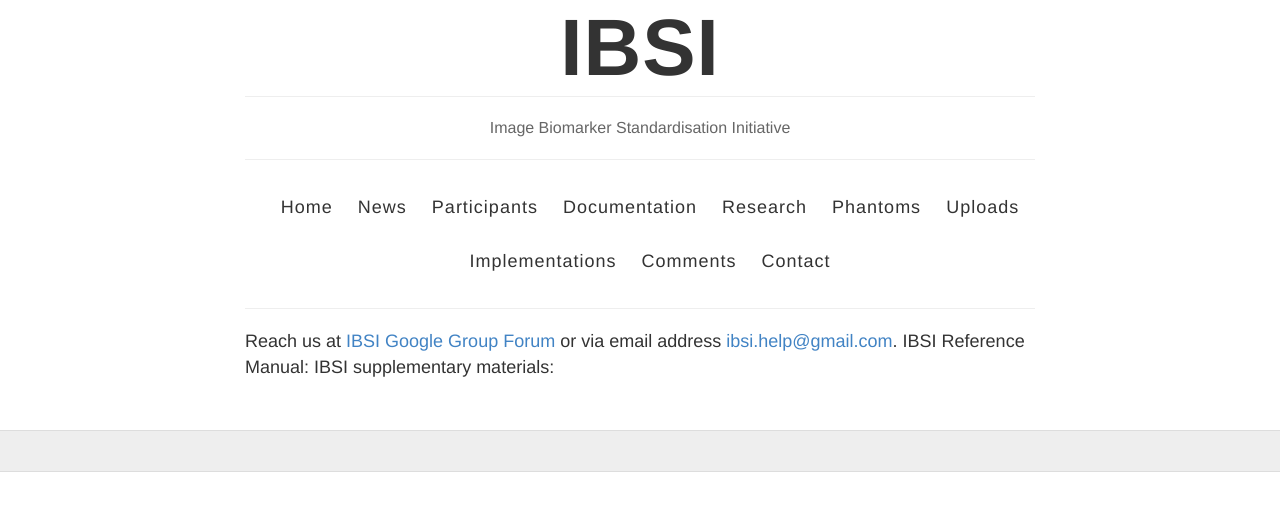
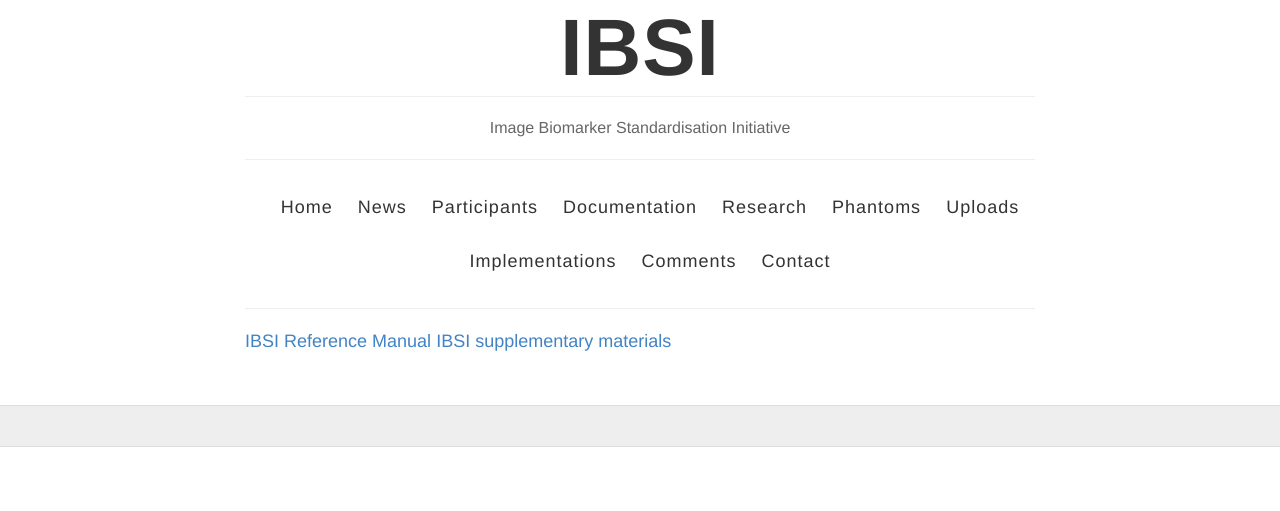
Before and after one commit to rkpandya/IBSI-test, a Jekyll site: the page built from documentation.html, in a window 1280 px wide. Shown: the top 511 px of the page. Built offline with Jekyll 4.4.1, drawn with Linux system fonts in a browser that asks for light colours.

Commit message:
Update documentation.html

```diff
--- a/documentation.html
+++ b/documentation.html
@@ -4,11 +4,7 @@ title: Documentation
 permalink: /documentation/
 ---
 
-Reach us at <a href="https://groups.google.com/forum/#!forum/the_ibsi">IBSI Google Group Forum</a>
-or via email address <a href="ibsi.help@gmail.com">ibsi.help@gmail.com</a>.
+<a href="https://www.overleaf.com/read/gncgcdbffrqs">IBSI Reference Manual</a>
 
-IBSI Reference Manual:
-<a href="https://www.overleaf.com/read/gncgcdbffrqs"></a>
 
-IBSI supplementary materials:
-<a href="https://www.overleaf.com/read/xdfsshnrjqbj"></a>
+<a href="https://www.overleaf.com/read/xdfsshnrjqbj">IBSI supplementary materials</a>
```
